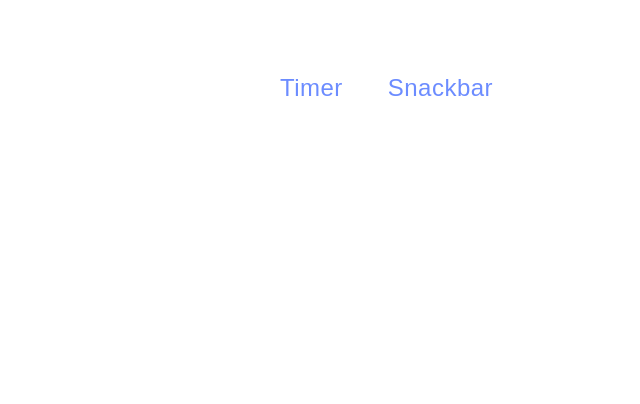
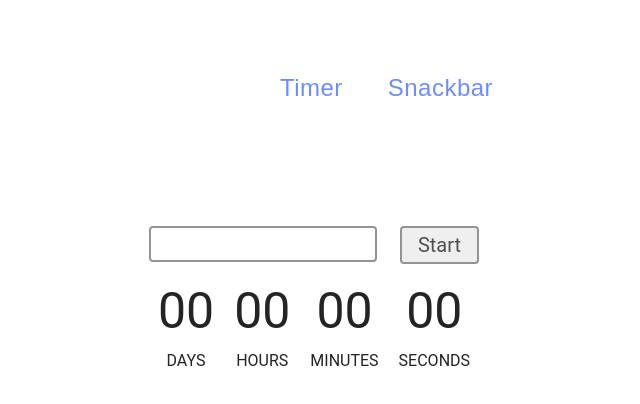
Before and after one commit to EugeniaAleks/goit-js-hw-10, a website built with Vite: page src/1-timer.html in a window 1280 px wide. Shown: the whole page, without its empty margins (326-966 px from the left). Built offline with nearby package versions, Linux system fonts and the light colour scheme.

Commit message:
timer-style

```diff
--- a/src/1-timer.html
+++ b/src/1-timer.html
@@ -13,6 +13,29 @@
       icon-path="./img/sprite.svg#logo"
       highlight-act="active"
     />
+    <div class="timer-picker">
+      <input type="text" id="datetime-picker" />
+      <button type="button" data-start>Start</button>
+    </div>
+
+    <div class="timer">
+      <div class="field">
+        <span class="value" data-days>00</span>
+        <span class="label">Days</span>
+      </div>
+      <div class="field">
+        <span class="value" data-hours>00</span>
+        <span class="label">Hours</span>
+      </div>
+      <div class="field">
+        <span class="value" data-minutes>00</span>
+        <span class="label">Minutes</span>
+      </div>
+      <div class="field">
+        <span class="value" data-seconds>00</span>
+        <span class="label">Seconds</span>
+      </div>
+    </div>
 
     <!-- <main>
       <div class="container">
--- a/src/css/base.css
+++ b/src/css/base.css
@@ -57,3 +57,48 @@ a {
 .header a:hover {
   color: #4e75ff;
 }
+
+.timer-picker {
+  display: flex;
+  gap: 23px;
+  margin: 100px auto 10px;
+}
+
+#datetime-picker {
+  width: 220px;
+  height: 30px;
+  border: 2px solid rgb(148, 148, 148);
+  border-radius: 4px;
+  margin: 0;
+}
+
+#datetime-picker + button {
+  padding: 5px 16px;
+  font-family: Roboto, sans-serif;
+  font-size: 20px;
+  border-radius: 4px;
+  border: 2px solid rgb(148, 148, 148);
+  color: rgb(81, 78, 78);
+}
+
+.timer {
+  display: flex;
+  gap: 20px;
+  margin: 0 auto;
+}
+
+.field span {
+  display: block;
+  font-family: Roboto, sans-serif;
+  text-align: center;
+}
+
+.value {
+  font-size: 50px;
+  font-weight: 400;
+  color: #242424;
+}
+
+.label {
+  text-transform: uppercase;
+}
```
